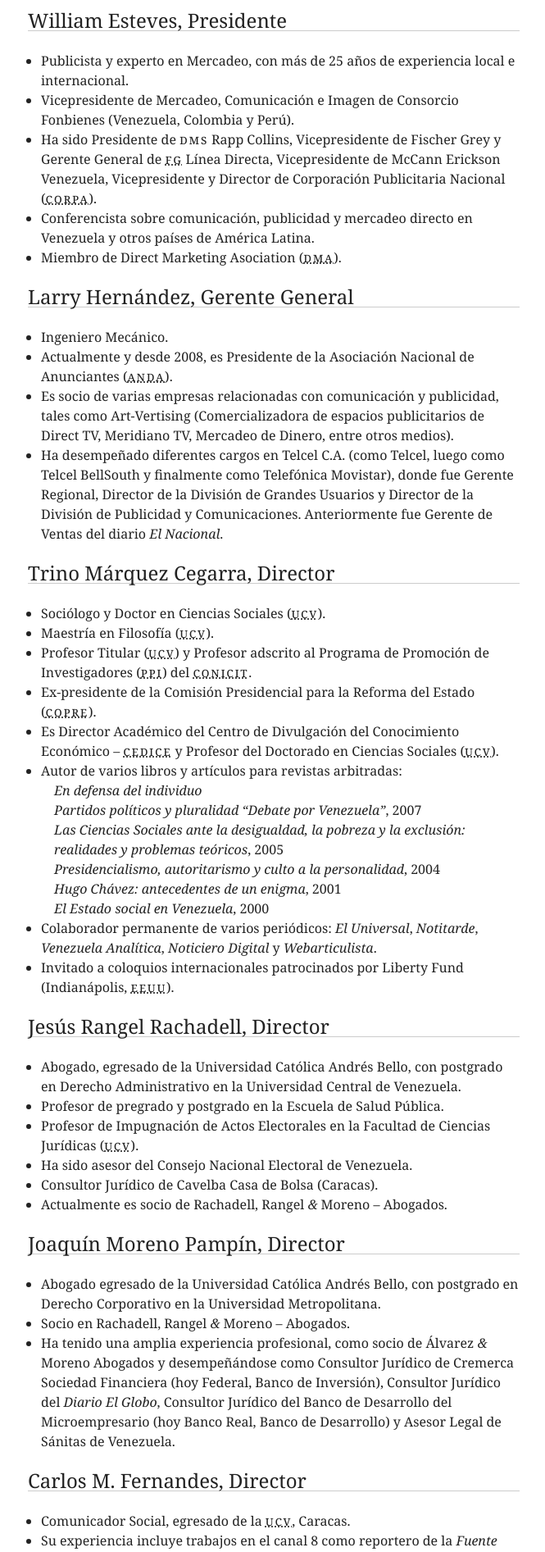
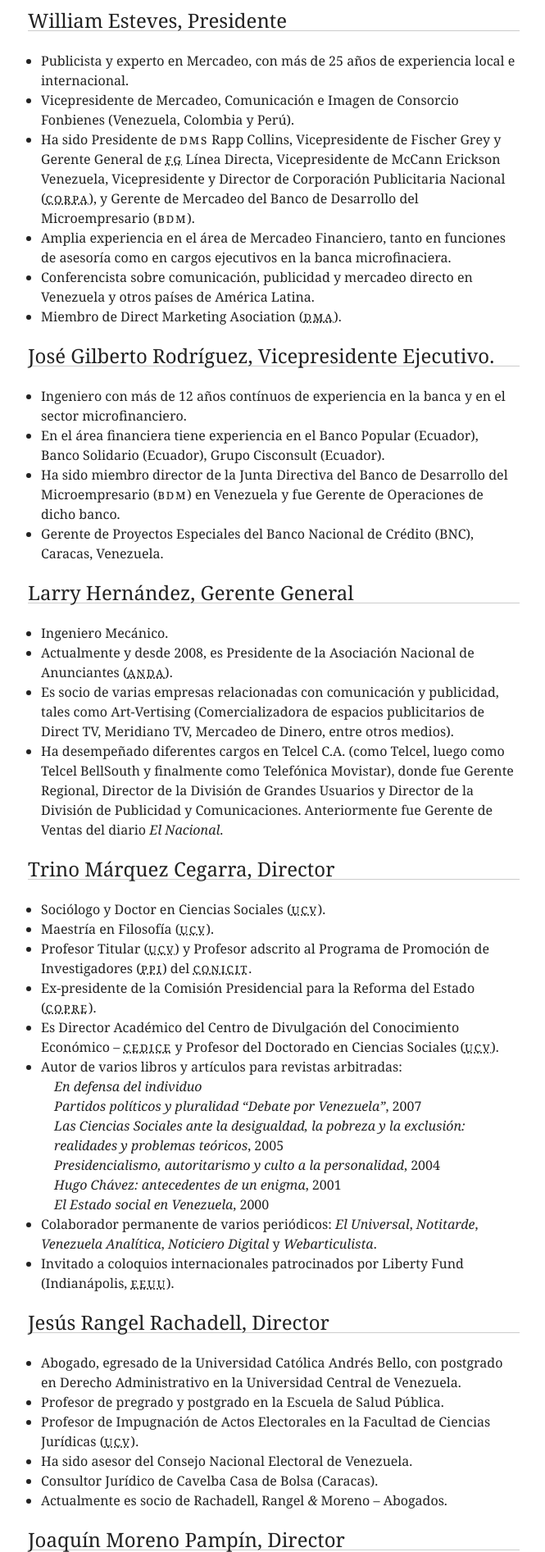
Before and after one commit to gesteves/taskgestion, a Python web app: template templates/index.html in a window 1280 px wide. Shown: the part 1982-3875 px from the top of the page at 82% size, without its empty margins (356-1021 px from the left). Run offline with Jinja, Linux system fonts and the light colour scheme; the template is opened without the code that fills it, so the values that code supplies are empty; some libraries are stand-ins or nearby versions.

Commit message:
Updated the CVs

```diff
--- a/templates/socios.html
+++ b/templates/socios.html
@@ -6,9 +6,19 @@
 <ul>
 <li>Publicista y experto en Mercadeo, con más de 25 años de experiencia local e internacional.</li>
 <li>Vicepresidente de Mercadeo, Comunicación e Imagen de Consorcio Fonbienes (Venezuela, Colombia y Perú).</li>
-<li>Ha sido Presidente de  <abbr>DMS</abbr> Rapp Collins, Vicepresidente de Fischer Grey y Gerente General de <abbr title="Fischer Grey">FG</abbr> Línea Directa, Vicepresidente de McCann Erickson Venezuela, Vicepresidente y  Director de Corporación Publicitaria Nacional (<abbr title="Corporación Publicitaria Nacional">CORPA</abbr>).</li>
+<li>Ha sido Presidente de  <abbr>DMS</abbr> Rapp Collins, Vicepresidente de Fischer Grey y Gerente General de <abbr title="Fischer Grey">FG</abbr> Línea Directa, Vicepresidente de McCann Erickson Venezuela, Vicepresidente y  Director de Corporación Publicitaria Nacional (<abbr title="Corporación Publicitaria Nacional">CORPA</abbr>), y Gerente de Mercadeo del Banco de Desarrollo del Microempresario (<abbr>BDM</abbr>).</li>
+<li>Amplia experiencia en el área de Mercadeo Financiero, tanto en funciones de  asesoría  como en cargos ejecutivos en  la banca microfinaciera.</li>
 <li>Conferencista sobre  comunicación, publicidad y mercadeo directo en Venezuela y otros países de América Latina.</li>
 <li>Miembro de Direct Marketing Asociation (<abbr title="Direct Marketing Asociation">DMA</abbr>).</li>
+</ul>
+
+<h3>José Gilberto Rodríguez, Vicepresidente Ejecutivo.</h3>
+
+<ul>
+<li>Ingeniero  con más de 12 años contínuos de experiencia en la banca y en el sector microfinanciero.</li>
+<li>En el área financiera tiene experiencia en el Banco Popular (Ecuador), Banco Solidario (Ecuador), Grupo Cisconsult (Ecuador).</li>
+<li>Ha sido miembro director de la Junta Directiva del Banco de Desarrollo del Microempresario (<abbr>BDM</abbr>) en Venezuela y fue Gerente de Operaciones de  dicho banco.</li>
+<li>Gerente de Proyectos Especiales del Banco Nacional de Crédito (BNC), Caracas, Venezuela.</li>
 </ul>
 
 <h3>Larry Hernández, Gerente General</h3>
@@ -58,6 +68,7 @@
 <li>Abogado egresado de la Universidad Católica Andrés Bello, con postgrado en Derecho Corporativo en la Universidad Metropolitana.</li>
 <li>Socio en  Rachadell, Rangel <span class="amp">&amp;</span> Moreno &ndash; Abogados.</li>
 <li>Ha tenido una amplia experiencia profesional, como socio de Álvarez <span class="amp">&amp;</span> Moreno Abogados y desempeñándose como Consultor Jurídico de Cremerca Sociedad Financiera (hoy Federal, Banco de Inversión), Consultor Jurídico del <cite>Diario El Globo</cite>, Consultor Jurídico del Banco de Desarrollo del Microempresario (hoy Banco Real, Banco de Desarrollo) y Asesor Legal de Sánitas de Venezuela.</li>
+<li>Vasta experiencia en el área bancaria, relacionada a documentación y a recuperación de cartera.</li>
 </ul>
 
 <h3>Carlos M. Fernandes, Director</h3>
@@ -70,6 +81,7 @@
 <li>Conocedor del área económica, ha realizado trabajos de investigación en ese campo, sin dejar a un lado el área política. </li>
 <li>Actualmente tiene en Radio Capital 710 <abbr>AM</abbr> un programa informativo, noticioso y de participación, así como también modera un programa vespertino del mismo corte en Melodía Stereo 93.5 <abbr>FM</abbr> y el programa matutino <cite>Entre Periodistas</cite>  en Televen, Canal 10.</li>
 <li>En 1988 obtuvo el Premio &#8220;Monseñor Pellín&#8221; como Personaje de Televisión del Año, fue Premio Nacional de Periodismo Mención Televisión 1999 y ha sido galardonado con varios premios de Periodismo Económico, otorgados por Consecomercio, Conindustria y por la Cámara Venezolana de la Construcción.</li>
+<li>Ha formado parte de  juntas directivas de empresas financieras y de seguros.</li>
 </ul>
 
 </section>
```
